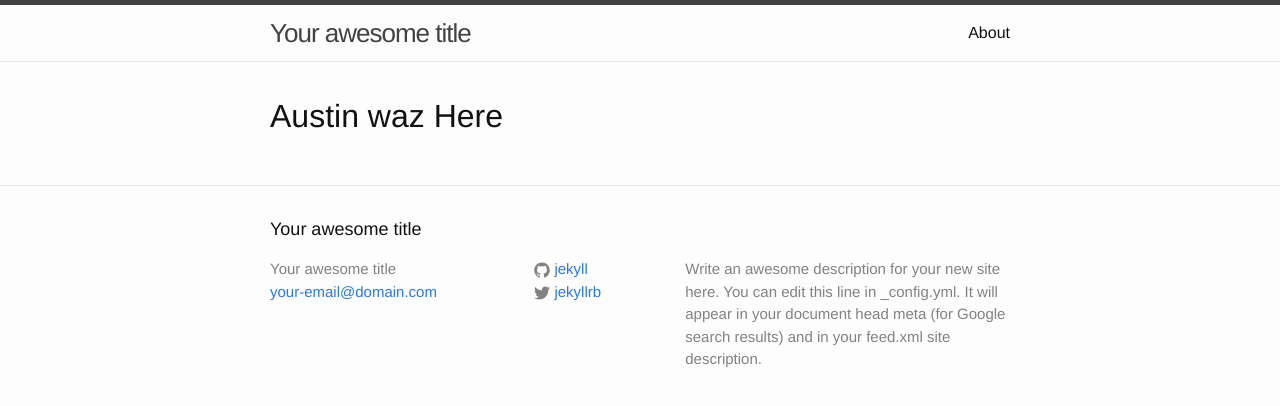
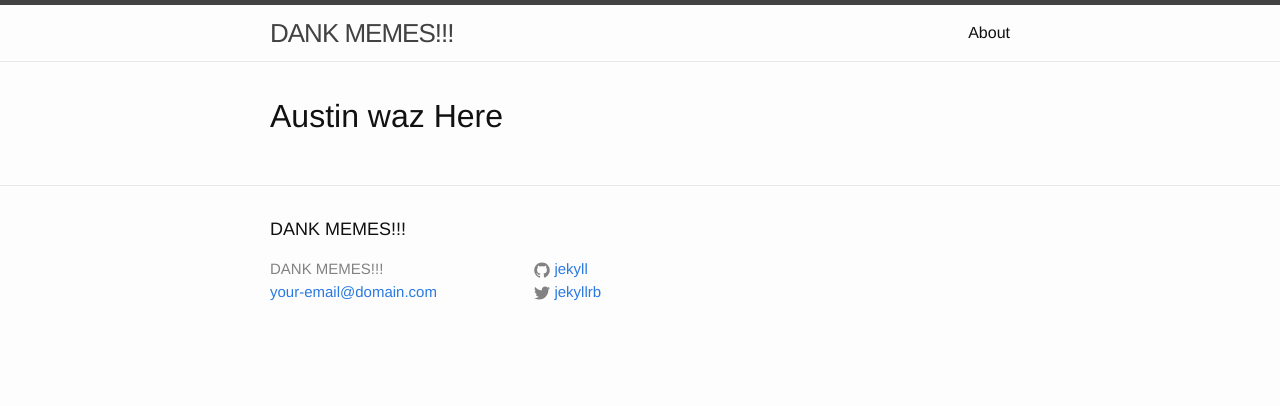
Before and after one commit to jimmerscannon/jimmerscannon.github.io, a Jekyll site: the page built from index.html, in a window 1280 px wide. Shown: the top 406 px of the page. Built offline with Jekyll 4.4.1, drawn with Linux system fonts in a browser that asks for light colours.

Commit message:
Update _config.yml

```diff
--- a/_config.yml
+++ b/_config.yml
@@ -6,12 +6,9 @@
 # 'jekyll serve'. If you change this file, please restart the server process.
 
 # Site settings
-title: Your awesome title
+title: DANK MEMES!!!
 email: your-email@domain.com
-description: > # this means to ignore newlines until "baseurl:"
-  Write an awesome description for your new site here. You can edit this
-  line in _config.yml. It will appear in your document head meta (for
-  Google search results) and in your feed.xml site description.
+
 baseurl: "" # the subpath of your site, e.g. /blog
 url: "http://yourdomain.com" # the base hostname & protocol for your site
 twitter_username: jekyllrb
```
